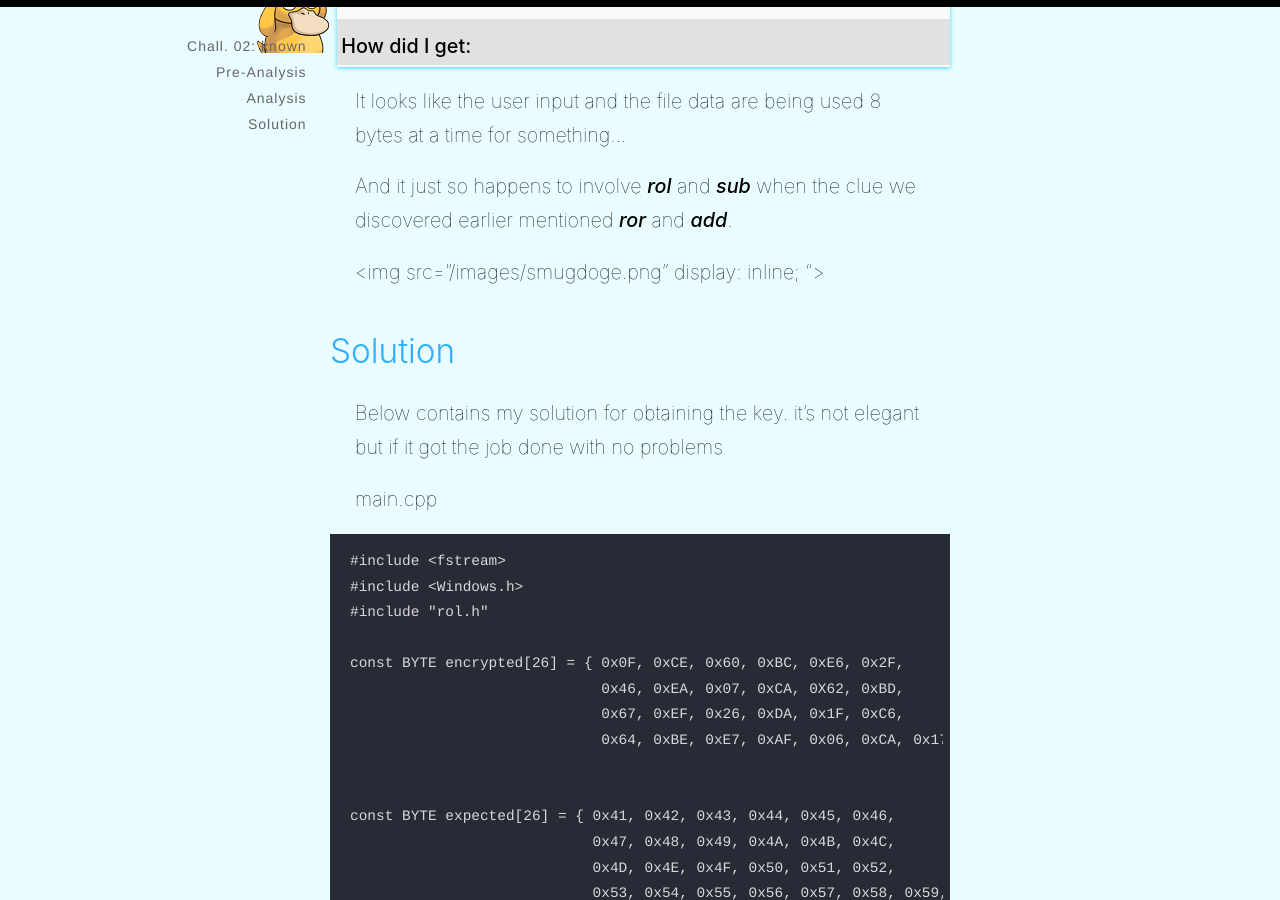
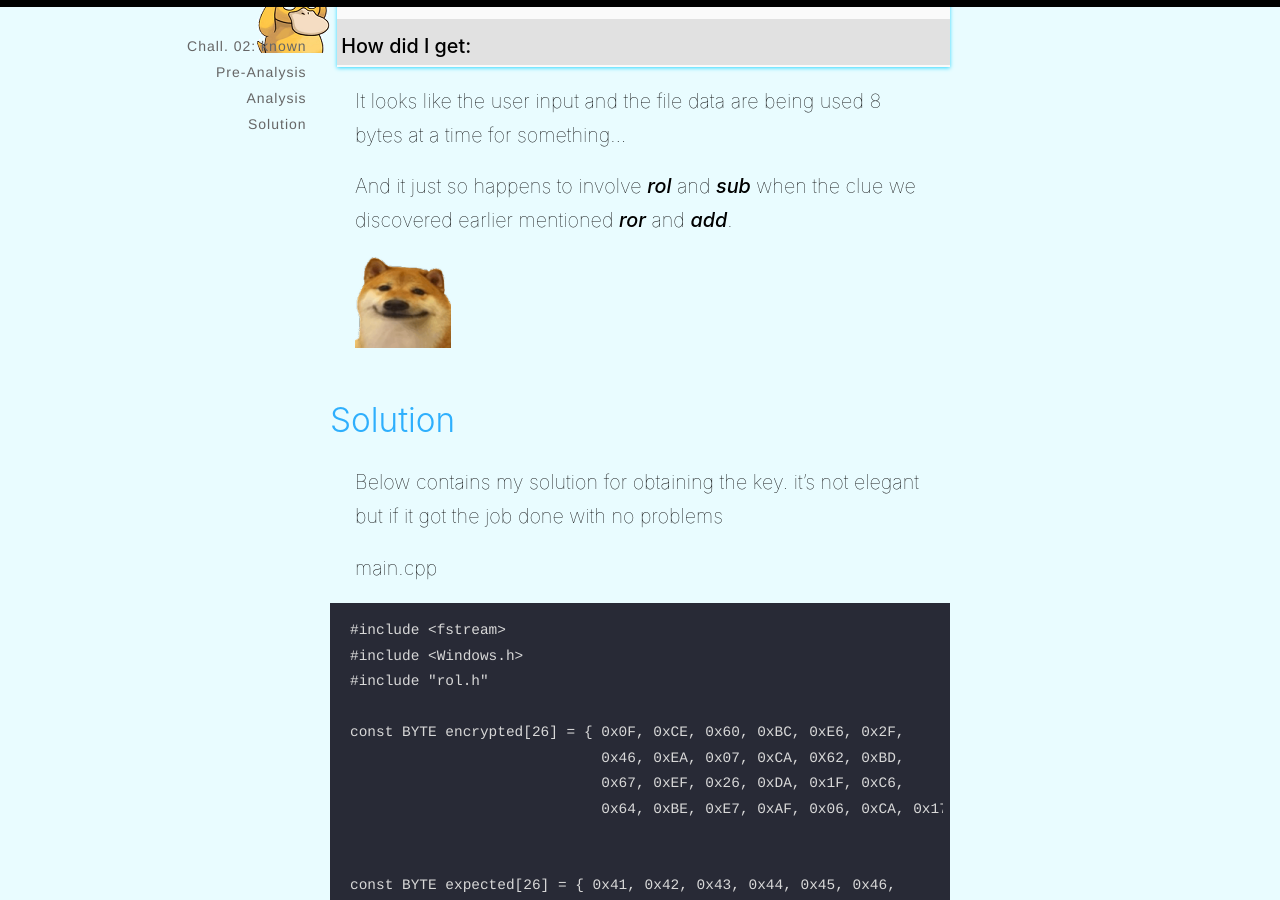
Before and after one commit to mibho/mibho.github.io.old2, a Jekyll site: the page built from _posts/2021-12-01-flarech2.md, in a window 1280 px wide and 900 px high, scrolled down 19936 px. Built offline with Jekyll 4.4.1, drawn with Linux system fonts in a browser that asks for light colours.

Commit message:
Update 2021-12-01-flarech2.md

```diff
--- a/_posts/2021-12-01-flarech2.md
+++ b/_posts/2021-12-01-flarech2.md
@@ -775,7 +775,7 @@ It looks like the user input and the file data are being used 8 bytes at a time
 
 And it just so happens to involve ***rol*** and ***sub*** when the clue we discovered earlier mentioned ***ror*** and ***add***.
 
-<img src="/images/smugdoge.png" display: inline; ">
+<img src="/images/smugdoge.png" style="display: inline; ">
 
 ## Solution
 
```
